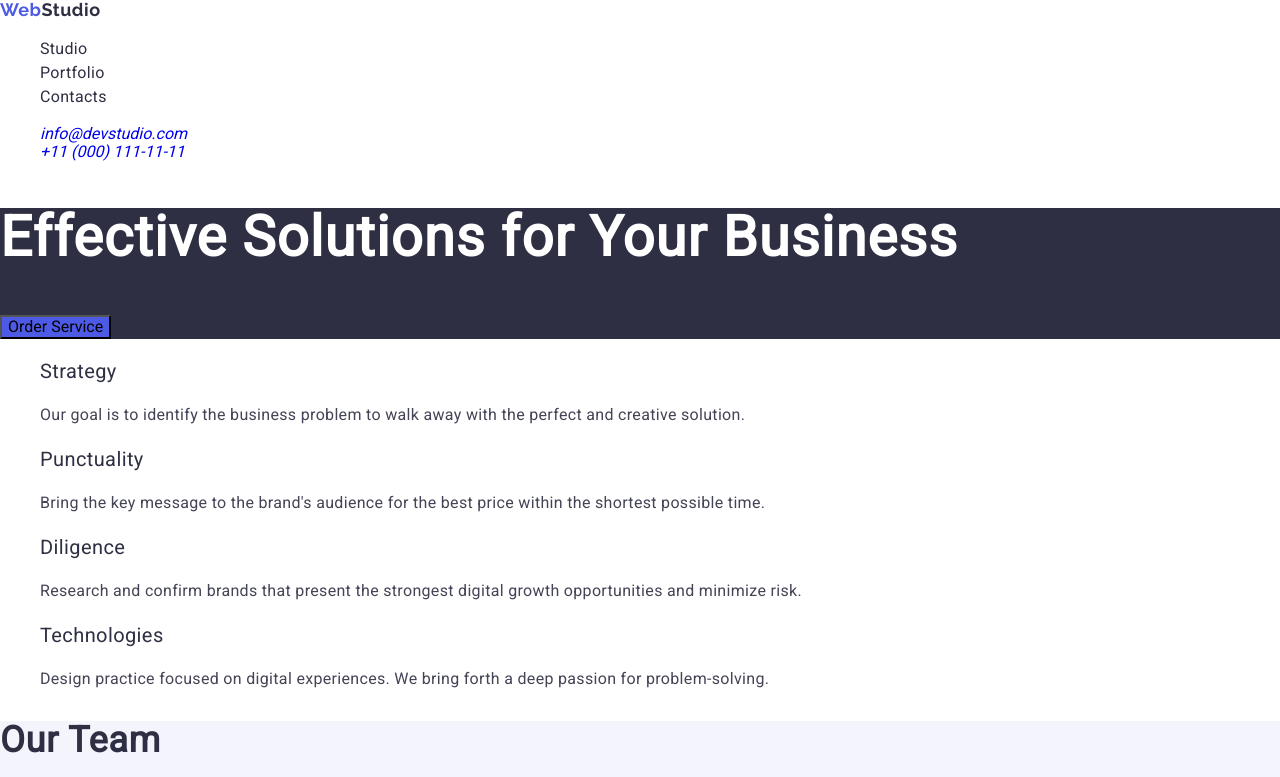
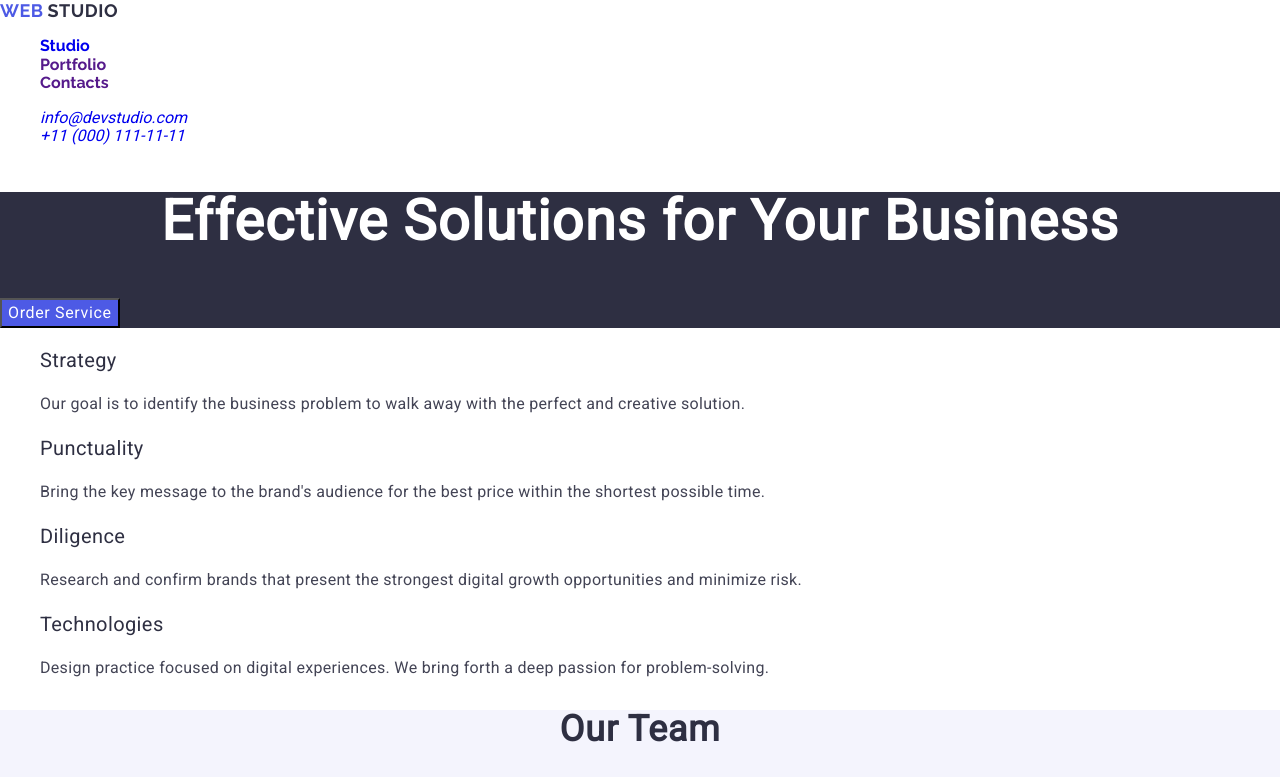
Before and after one commit to Vitalii-Lukianchuk/goit-markup-hw-02, a plain HTML site: page index.html in a window 1280 px wide. Both pictures are taken after a click on the button "Order Service". Shown: the top 777 px of the page. Drawn offline with nearby package versions, Linux system fonts and the light colour scheme.

Commit message:
corecturn

```diff
--- a/css/styles.css
+++ b/css/styles.css
@@ -13,28 +13,37 @@ ul {
 }
 
 /*------------HEADER------------*/
+.nav {
+    font-family: "Raleway", sans-serif;
+}
 
-.nav-logo {
+.nav-logo:hover,
+.nav-logo:focus {
+    color: #404bbf;
+}
+
+.nav-color-studio {
     color: #2E2F42;
-    font-family: Raleway;
     font-size: 18px;
     font-weight: 700;
-    line-height: 1.16;
-    letter-spacing: 0.03em
+    line-height: 1.17;
+    letter-spacing: 0.03em;
+    text-transform: uppercase;
 }
 
-.nav-logo-kolor {
+.nav-color-web {
     color: #4D5AE5;
-    font-family: Raleway;
     font-size: 18px;
     font-weight: 700;
-    line-height: 1.16;
+    line-height: 1.17;
     letter-spacing: 0.03em;
+    text-transform: uppercase;
 }
 
-.nav-menu-link {
+.nav-menu-link:hover,
+.nav-menu-link:focus {
     color: #2E2F42;
-    font-family: Roboto;
+    font-family: "Roboto", sans-serif;
     font-size: 16px;
     font-weight: 500;
     line-height: 1.5;
@@ -43,11 +52,13 @@ ul {
 
 .contacts-item:hover,
 .contacts-item:focus {
-    font-family: Roboto;
+    color: #434455;
+    font-family: "Roboto", sans-serif;
     font-size: 16px;
     font-weight: 400;
     line-height: 1.5;
-    letter-spacing: 0.02em
+    letter-spacing: 0.02em;
+    font-style: normal;
 }
 
 /*---------------SECTION---1------------*/
@@ -61,12 +72,19 @@ ul {
     font-weight: 700;
     line-height: 1.07;
     letter-spacing: 0.02em;
+    text-align: center;
 }
 
 .hero-button:hover,
 .hero-button:focus {
-    background: #4D5AE5;
+    background-color: #4D5AE5;
+    color: #ffffff;
+    font-size: 16px;
+    font-weight: 500;
+    line-height: 1.5;
+    letter-spacing: 0.04em;
     font-family: inherit;
+    cursor: pointer;
 }
 
 /*----------------SECTIO---2------------*/
@@ -95,7 +113,9 @@ ul {
     font-size: 36px;
     font-weight: 700;
     line-height: 1.11;
-    letter-spacing: 0.02em
+    letter-spacing: 0.02em;
+    text-align: center;
+    text-transform: capitalize;
 }
 
 .team-item {
@@ -107,7 +127,7 @@ ul {
     font-size: 20px;
     font-weight: 500;
     line-height: 1.2;
-    letter-spacing: 0.02em
+    letter-spacing: 0.02em;
 }
 
 .team-role {
@@ -123,7 +143,9 @@ ul {
     font-size: 36px;
     font-weight: 700;
     line-height: 1.11;
-    letter-spacing: 0.02em
+    letter-spacing: 0.02em;
+    text-align: center;
+    text-transform: capitalize;
 }
 
 .portfolio-name {
@@ -147,22 +169,23 @@ ul {
 }
 
 .footer-logo {
-    color: #F4F4FD;
-    font-family: Raleway;
+    color: #f4f4fd;
+    font-family: "Raleway", sans-serif;
     font-size: 18px;
     font-weight: 700;
-    line-height: 1.16;
+    line-height: 1.17;
     letter-spacing: 0.03em;
+    text-transform: uppercase;
 
 }
 
 .footer-color {
-    color: #4D5AE5;
+    color: #4d5ae5;
 }
 
 .footer-text {
     color: #F4F4FD;
-    font-family: Roboto;
+    font-family: "Roboto", sans-serif;
     font-size: 16px;
     font-weight: 400;
     line-height: 1.5;
--- a/index.html
+++ b/index.html
@@ -20,20 +20,24 @@
     <header class="header">
         <nav class="nav">
             <a class="nav-logo" href="./index.html">
-                <span class="nav-logo-kolor">Web</span>Studio</a>
+                <span class="nav-color-web">Web</span>
+                <span class="nav-color-studio">Studio</span>
+            </a>
             <ul class="nav-list">
-                <li class="nav-menu-item"><a class="nav-menu-link">Studio</a></li>
-                <li class="nav-menu-item"><a class="nav-menu-link">Portfolio</a></li>
-                <li class="nav-menu-item"><a class="nav-menu-link">Contacts</a></li>
+                <li class="nav-menu-item"><a href="./index.html" class="nav-menu-link">Studio</a></li>
+                <li class="nav-menu-item"><a href="" class="nav-menu-link">Portfolio
+                    </a></li>
+                <li class="nav-menu-item"><a href="" class="nav-menu-link">Contacts
+                    </a></li>
             </ul>
         </nav>
 
-        <address class="Contacts">
-            <ul class="Contacts-list">
-                <li class="Contacts-item">
+        <address class="contacts">
+            <ul class="contacts-list">
+                <li class="contacts-item">
                     <a href="mailto:info@devstudio.com">info@devstudio.com</a>
                 </li>
-                <li class="Contacts-item">
+                <li class="contacts-item">
                     <a href="tel:+110001111111">+11 (000) 111-11-11</a>
                 </li>
             </ul>
@@ -147,7 +151,8 @@
 
     </main>
     <footer class="footer">
-        <a class="footer-logo" href="./index.html"><span class="footer-color">Web</span>Studio</a>
+        <a class="footer-logo" href="./index.html"><span class="footer-color">Web</span>
+            <span>Studio</span></a>
         <p class="footer-text">Increase the flow of customers and sales for your business with digital marketing &
             growth
             solutions.</p>
```
